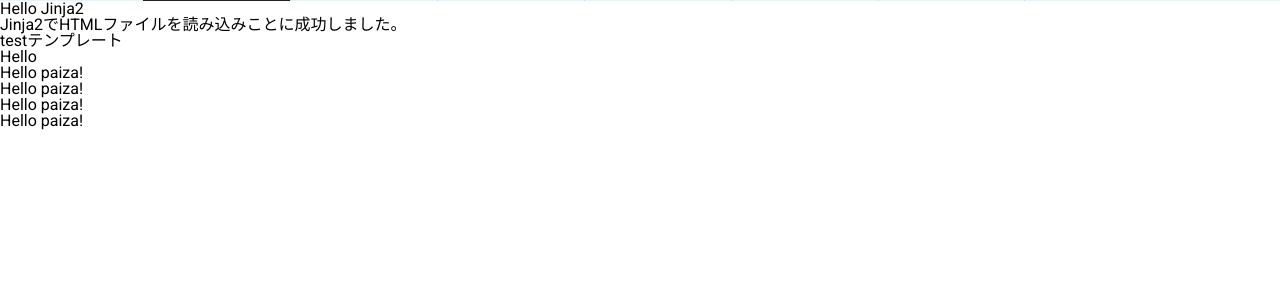
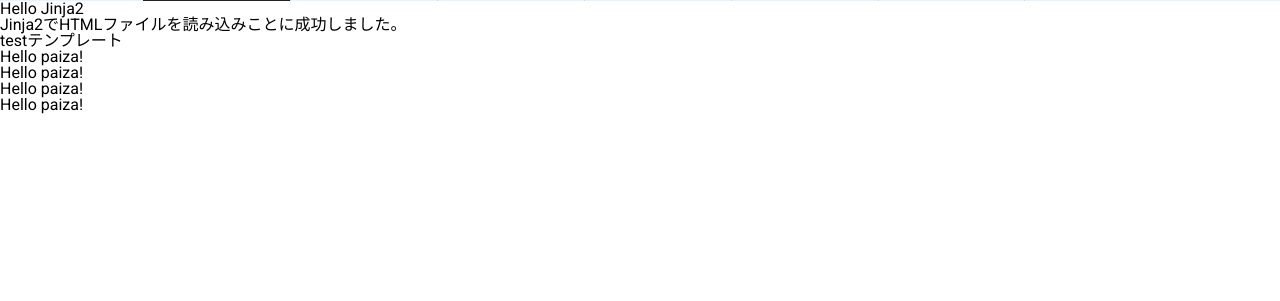
Before and after one commit to tamura0425/flask, a Python web app: template flask/templates/test.html in a window 1280 px wide. Shown: the part 81-382 px from the top of the page. Run offline with Jinja, Linux system fonts and the light colour scheme; the template is opened without the code that fills it, so the values that code supplies are empty.

Commit message:
iiiiiiiiiiiiiiii

```diff
--- a/flask/templates/header.html
+++ b/flask/templates/header.html
@@ -216,7 +216,7 @@
   </body>
     <body>
         <p>testテンプレート</p>
-        {% block content %}
+        {% block test %}
         {% endblock %}
 
     </body>
--- a/flask/templates/test.html
+++ b/flask/templates/test.html
@@ -1,6 +1,5 @@
 {% extends "header.html" %}
-{% block content %}
-    <h1>Hello {{ name_value }}</h1>
+{% block test %}
     <p>Hello paiza!</p>
     <p>Hello paiza!</p>
     <p>Hello paiza!</p>
```
